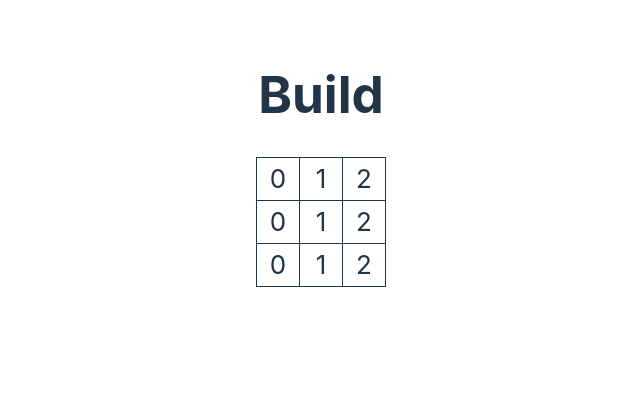
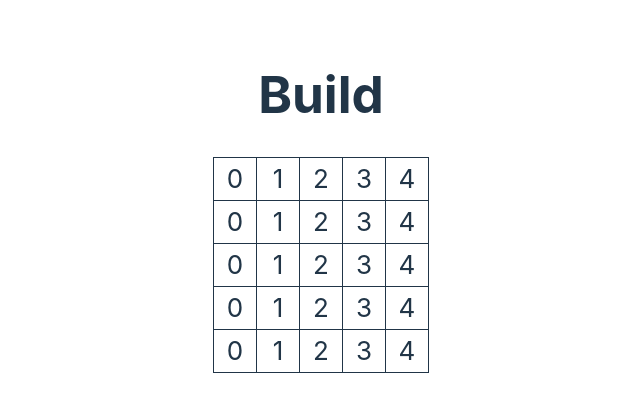
Before and after one commit to bencavins/crossbuild, a React (Vite) app in the folder frontend/crossbuild/: page /build in a window 1280 px wide. Shown: the top 412 px of the page, without its empty margins (319-959 px from the left). Built offline with nearby package versions, Linux system fonts and the light colour scheme.

Commit message:
add size param to SquareGrid

```diff
--- a/frontend/crossbuild/src/components/PuzzleBuilder.jsx
+++ b/frontend/crossbuild/src/components/PuzzleBuilder.jsx
@@ -19,7 +19,7 @@ export default function PuzzleBuilder() {
   return (
     <>
       <h1>Build</h1>
-      <SquareGrid />
+      <SquareGrid size={5} />
     </>
   )
 }
--- a/frontend/crossbuild/src/components/SquareGrid.jsx
+++ b/frontend/crossbuild/src/components/SquareGrid.jsx
@@ -2,13 +2,16 @@ import './SquareGrid.css'
 
 import GridRow from './GridRow'
 
-export default function SquareGrid() {
+export default function SquareGrid({ size }) {
+  const rows = []
+  for (let i = 0; i < size; i++) {
+    rows.push(<GridRow cols={size} />)
+  }
+
   return (
     <table className="grid-container">
       <tbody>
-        <GridRow cols={3} />
-        <GridRow cols={3} />
-        <GridRow cols={3} />
+        {rows}
       </tbody>
     </table>
   )
```
